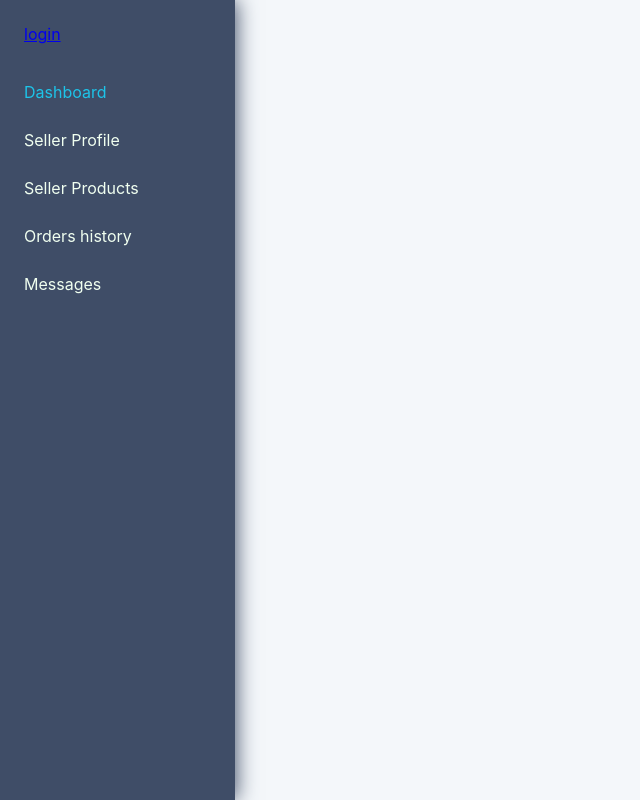
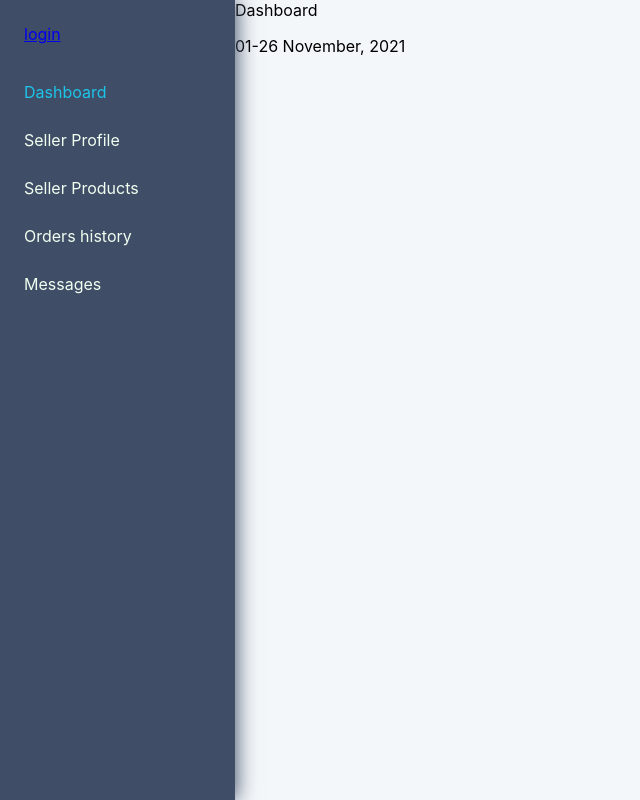
Before and after one commit to Snegurochka/seller-ts-react, a React (Create React App) app: page / in a window 1280 px wide. Shown: the whole page, without its empty margins (0-640 px from the left). Built offline with nearby package versions, Linux system fonts and the light colour scheme.

Commit message:
changed div to main for all pages

```diff
--- a/package.json
+++ b/package.json
@@ -11,11 +11,13 @@
     "@types/react": "^17.0.11",
     "@types/react-dom": "^17.0.7",
     "@types/react-redux": "^7.1.16",
+    "node-sass": "^6.0.1",
     "react": "^17.0.2",
     "react-dom": "^17.0.2",
     "react-redux": "^7.2.4",
     "react-router-dom": "^5.2.0",
     "react-scripts": "4.0.3",
+    "recharts": "^2.1.4",
     "redux": "^4.1.0",
     "redux-thunk": "^2.3.0",
     "typescript": "^4.3.2",
--- a/src/App.tsx
+++ b/src/App.tsx
@@ -7,6 +7,7 @@ import './App.css';
 import { usersMoc } from './redux/moc/moc';
 
 //components
+import Dashboard from './components/Dashboard/Dashboard';
 import LoginPage from './components/LoginPage/LoginPage';
 import SideBar from './components/SideBar/SideBar';
 import Profile from './components/Profile/Profile';
@@ -29,6 +30,7 @@ const App: React.FC = () => {
       <section className="App main_wrapper">
         <SideBar />
         <Suspense fallback={<span>Loading ...</span>}>
+          <Route path='/' exact component={Dashboard} />
           <Route path='/login' render={() => <LoginPage />} />
           <Route path='/profile' render={() => <Profile description='test descr' updateSellerDescription={updateSellerDescription} />} />
           <Route path='/products' render={() => <Products />} />
--- /dev/null
+++ b/src/components/Dashboard/Dashboard.module.scss
@@ -0,0 +1,7 @@
+.overview {
+
+}
+
+.dataRange {
+
+}
--- /dev/null
+++ b/src/components/Dashboard/Dashboard.tsx
@@ -0,0 +1,17 @@
+import React from 'react';
+import styles from './Dashboard.module.scss';
+
+const Dashboard: React.FC = () => {
+    return (
+        <main>
+            <section className={styles.overview}>
+                <header>Dashboard</header>
+                <div>
+                    <p className={styles.dataRange}>01-26 November, 2021</p>
+                </div>
+            </section>
+        </main>
+    )
+}
+
+export default Dashboard;
--- a/src/components/LoginPage/LoginPage.tsx
+++ b/src/components/LoginPage/LoginPage.tsx
@@ -1,9 +1,9 @@
 import React from "react";
 
 const LoginPage : React.FC = () => (
-    <div >
+    <main>
         <h1>Login</h1>
-    </div>
+    </main>
 )
 
 export default LoginPage;
--- a/src/components/Messages/Messages.tsx
+++ b/src/components/Messages/Messages.tsx
@@ -32,7 +32,7 @@ const Messages: React.FC<MsgPropsType> = (props) => {
     }
 
     return (
-        <div className="messages content_wrapper">
+        <main className="messages content_wrapper">
             <h3>Messages</h3>
             <div className="messages__body ws-card">
                 <Users users={props.users} />
@@ -46,7 +46,7 @@ const Messages: React.FC<MsgPropsType> = (props) => {
                     </div>
                 </div>
             </div>
-        </div>
+        </main>
     )
 }
 
--- a/src/components/OrdersList/OrdersList.tsx
+++ b/src/components/OrdersList/OrdersList.tsx
@@ -20,7 +20,7 @@ const OrdersList: React.FC = () => {
     }, []);
 
     return (
-        <div className="orders content_wrapper">
+        <main className="orders content_wrapper">
             <h3>Orders</h3>
             <div className="ws_tbl ws-card">
                 <div className="ws_tbl__header">
@@ -36,7 +36,7 @@ const OrdersList: React.FC = () => {
                 </div>
             </div>
 
-        </div>
+        </main>
     )
 }
 
--- a/src/components/Profile/Profile.tsx
+++ b/src/components/Profile/Profile.tsx
@@ -8,7 +8,7 @@ type PropsType = {
 }
 
 const Profile: React.FC<PropsType> = ({ description, updateSellerDescription }) => (
-    <div className="profile">
+    <main className="profile">
         seller description
         <div className="profile__cover">
             cover
@@ -24,7 +24,7 @@ const Profile: React.FC<PropsType> = ({ description, updateSellerDescription })
                 <ProfileDescription description = { description } updateSellerDescription = { updateSellerDescription } />
             </div>
         </div>
-    </div>
+    </main>
 )
 
 export default Profile;
--- a/src/components/SideBar/SideBar.tsx
+++ b/src/components/SideBar/SideBar.tsx
@@ -8,10 +8,10 @@ type PropsType = {
 }
 
 const SideBar: React.FC<PropsType> = () => (
-    <div className="sidebar">
+    <aside className="sidebar">
         <Login />
         <Navbar />
-    </div>
+    </aside>
 )
 
 export default SideBar;
```
Also changed, not shown: 2 other files (tests, documents, lock files or other folders).
